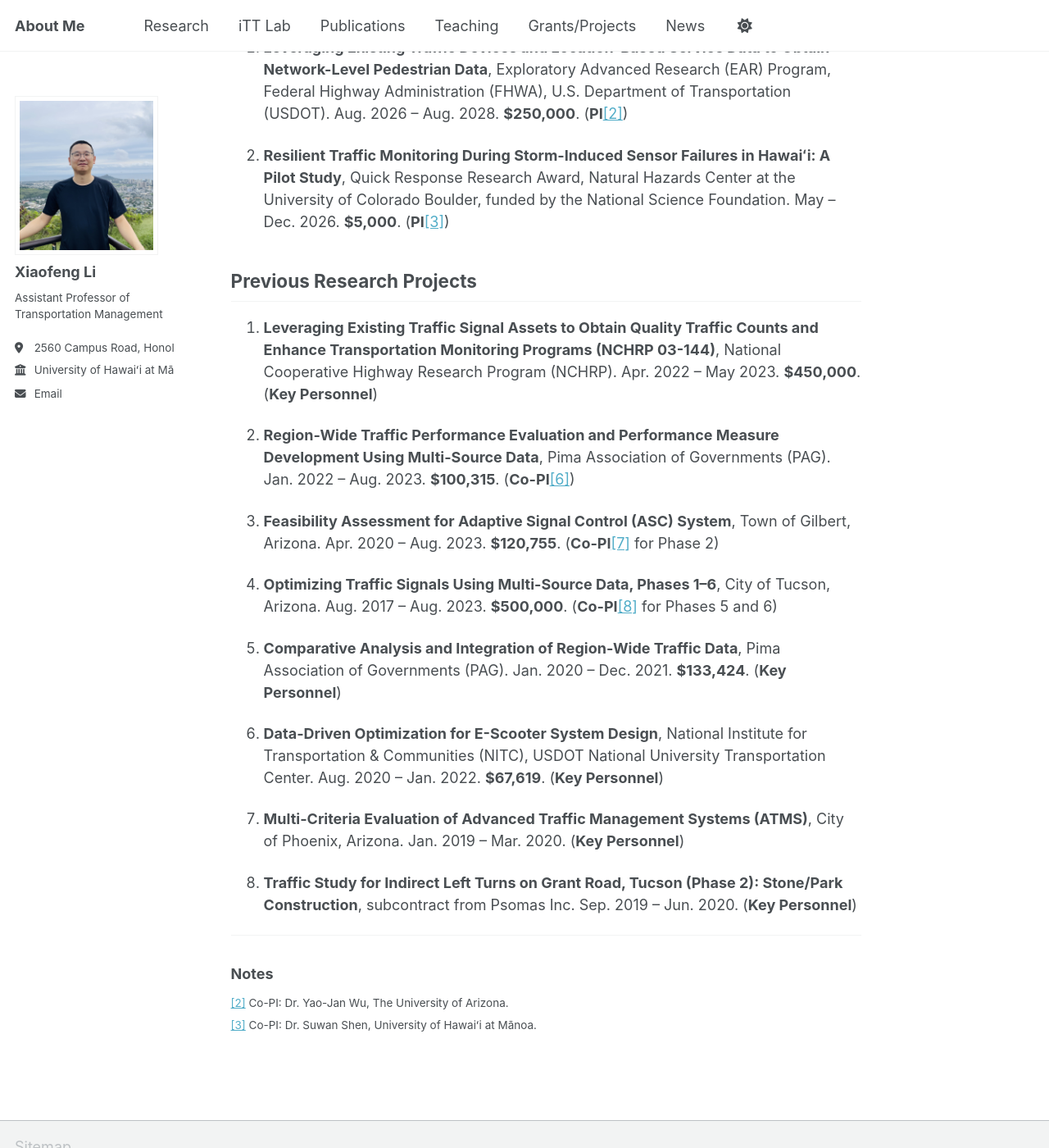
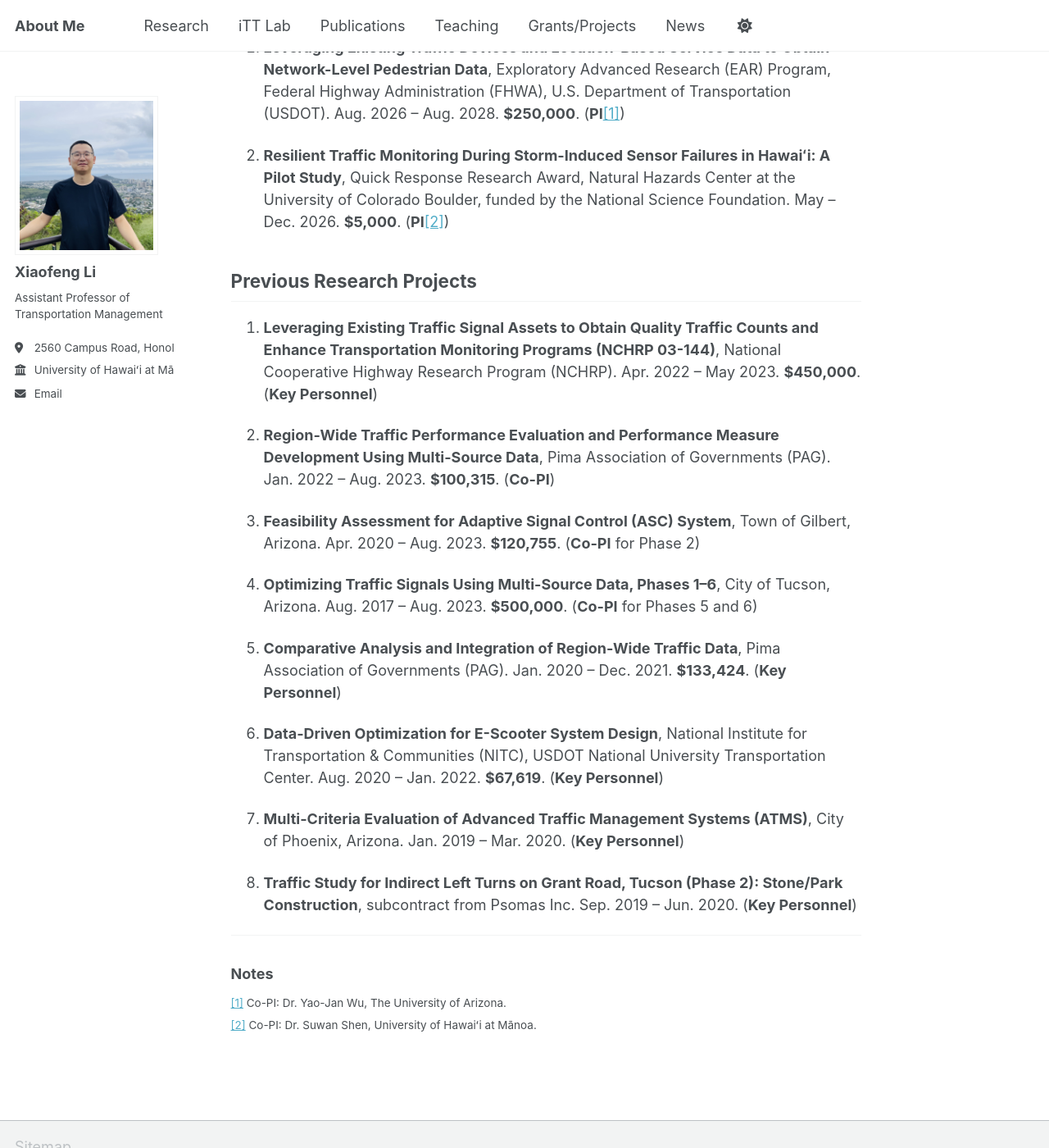
Before and after one commit to xiaofengli25/xiaofeng, a Jekyll site: the page built from _pages/grants.md, in a window 1280 px wide and 1400 px high, scrolled down 199 px. Shown: the whole window at 82% size. Built offline with Jekyll 4.4.1, drawn with Linux system fonts in a browser that asks for light colours; a script bundle is joined from its source files by our own code; library files that are not in the unit come from our copies.

Commit message:
Update grants.md

```diff
--- a/_pages/grants.md
+++ b/_pages/grants.md
@@ -6,19 +6,19 @@ author_profile: true
 
 ## Current / Recent Research Projects
 
-1. **Leveraging Existing Traffic Devices and Location-Based Service Data to Obtain Network-Level Pedestrian Data**, Exploratory Advanced Research (EAR) Program, Federal Highway Administration (FHWA), U.S. Department of Transportation (USDOT). Aug. 2026 – Aug. 2028. **$250,000**. (**PI**[\[2\]](#_ftn2))
+1. **Leveraging Existing Traffic Devices and Location-Based Service Data to Obtain Network-Level Pedestrian Data**, Exploratory Advanced Research (EAR) Program, Federal Highway Administration (FHWA), U.S. Department of Transportation (USDOT). Aug. 2026 – Aug. 2028. **$250,000**. (**PI**[\[1\]](#_ftn1))
 
-2. **Resilient Traffic Monitoring During Storm-Induced Sensor Failures in Hawaiʻi: A Pilot Study**, Quick Response Research Award, Natural Hazards Center at the University of Colorado Boulder, funded by the National Science Foundation. May – Dec. 2026. **$5,000**. (**PI**[\[3\]](#_ftn3))
+2. **Resilient Traffic Monitoring During Storm-Induced Sensor Failures in Hawaiʻi: A Pilot Study**, Quick Response Research Award, Natural Hazards Center at the University of Colorado Boulder, funded by the National Science Foundation. May – Dec. 2026. **$5,000**. (**PI**[\[2\]](#_ftn2))
 
 ## Previous Research Projects
 
 3. **Leveraging Existing Traffic Signal Assets to Obtain Quality Traffic Counts and Enhance Transportation Monitoring Programs (NCHRP 03-144)**, National Cooperative Highway Research Program (NCHRP). Apr. 2022 – May 2023. **$450,000**. (**Key Personnel**)
 
-4. **Region-Wide Traffic Performance Evaluation and Performance Measure Development Using Multi-Source Data**, Pima Association of Governments (PAG). Jan. 2022 – Aug. 2023. **$100,315**. (**Co-PI**[\[6\]](#_ftn6))
+4. **Region-Wide Traffic Performance Evaluation and Performance Measure Development Using Multi-Source Data**, Pima Association of Governments (PAG). Jan. 2022 – Aug. 2023. **$100,315**. (**Co-PI**)
 
-5. **Feasibility Assessment for Adaptive Signal Control (ASC) System**, Town of Gilbert, Arizona. Apr. 2020 – Aug. 2023. **$120,755**. (**Co-PI**[\[7\]](#_ftn7) for Phase 2)
+5. **Feasibility Assessment for Adaptive Signal Control (ASC) System**, Town of Gilbert, Arizona. Apr. 2020 – Aug. 2023. **$120,755**. (**Co-PI** for Phase 2)
 
-6. **Optimizing Traffic Signals Using Multi-Source Data, Phases 1–6**, City of Tucson, Arizona. Aug. 2017 – Aug. 2023. **$500,000**. (**Co-PI**[\[8\]](#_ftn8) for Phases 5 and 6)
+6. **Optimizing Traffic Signals Using Multi-Source Data, Phases 1–6**, City of Tucson, Arizona. Aug. 2017 – Aug. 2023. **$500,000**. (**Co-PI** for Phases 5 and 6)
 
 7. **Comparative Analysis and Integration of Region-Wide Traffic Data**, Pima Association of Governments (PAG). Jan. 2020 – Dec. 2021. **$133,424**. (**Key Personnel**)
 
@@ -32,6 +32,6 @@ author_profile: true
 
 ### Notes
 <small>
-[\[2\]](#_ftnref2) Co-PI: Dr. Yao-Jan Wu, The University of Arizona.<br>
-[\[3\]](#_ftnref3) Co-PI: Dr. Suwan Shen, University of Hawaiʻi at Mānoa.
+[\[1\]](#_ftnref1) Co-PI: Dr. Yao-Jan Wu, The University of Arizona.<br>
+[\[2\]](#_ftnref2) Co-PI: Dr. Suwan Shen, University of Hawaiʻi at Mānoa.
 </small>
```
